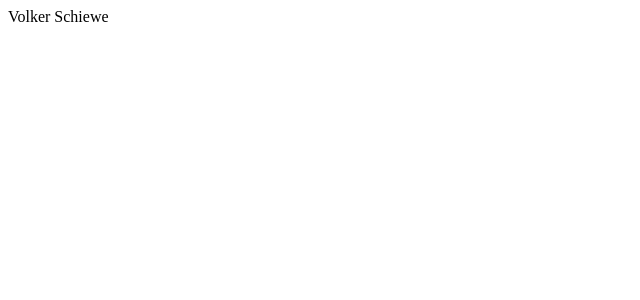
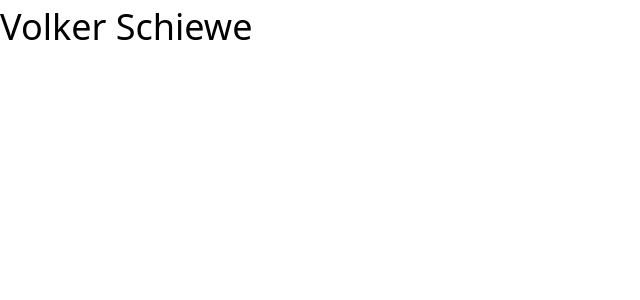
Before and after one commit to HartmannVolker/home, a Preact app: page / in a window 1280 px wide. Shown: the top 300 px of the page, without its empty margins (0-640 px from the left). Built offline with nearby package versions, Linux system fonts and the light colour scheme.

Commit message:
setup tailwind with purgecss

```diff
--- a/postcss.config.js
+++ b/postcss.config.js
@@ -1,6 +1,17 @@
+const purgecss = require('@fullhuman/postcss-purgecss')({
+    content: [
+        './src/**/*.tsx',
+    ],
+    defaultExtractor: content => content.match(/[\w-/:]+(?<!:)/g) || []
+});
+
 module.exports = {
     plugins: [
+        require('postcss-import'),
         require('tailwindcss'),
         require('autoprefixer'),
+        ...process.env.NODE_ENV === 'production'
+            ? [purgecss]
+            : []
     ],
 };
--- a/src/index.tsx
+++ b/src/index.tsx
@@ -1,7 +1,10 @@
-import {h, render} from "preact"
+import { h, render } from "preact"
+import "./style.css"
 
 const App = () => (
-  <div>Volker Schiewe</div>
+  <div class="container">
+    <h1 class="text-sans text-4xl">Volker Schiewe</h1>
+  </div>
 );
 
-render(App(), document.getElementById("root"))
+render(App(), document.getElementById("root"));
--- a/src/style.css
+++ b/src/style.css
@@ -1,5 +1,6 @@
-@tailwind preflight;
+/* purgecss start ignore */
+@import "tailwindcss/base";
+@import "tailwindcss/components";
+/* purgecss end ignore */
 
-@tailwind components;
-
-@tailwind utilities;
+@import "tailwindcss/utilities";
--- a/webpack.config.js
+++ b/webpack.config.js
@@ -8,6 +8,7 @@ module.exports = {
         publicPath: "/build",
         hot: true
     },
+    mode: process.env.NODE_ENV || "development",
     module: {
         rules: [
             {
@@ -15,6 +16,10 @@ module.exports = {
                 use: 'ts-loader',
                 exclude: /node_modules/,
             },
+            {
+                test: /\.css$/,
+                use: [ 'style-loader', 'postcss-loader' ]
+            }
         ],
     },
     resolve: {
```
Also changed, not shown: package.json (+6 -5 lines), 1 other file (tests, documents, lock files or other folders).
